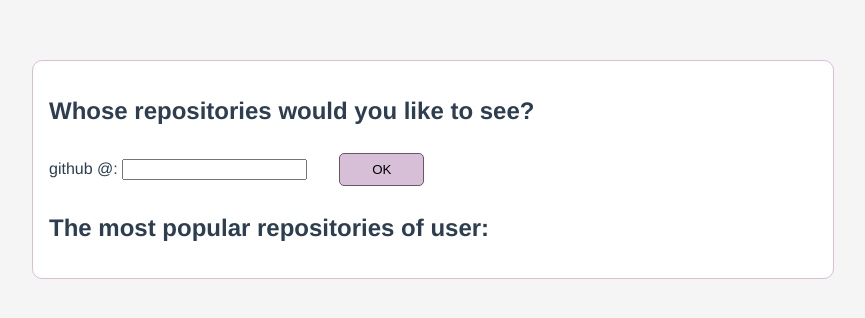
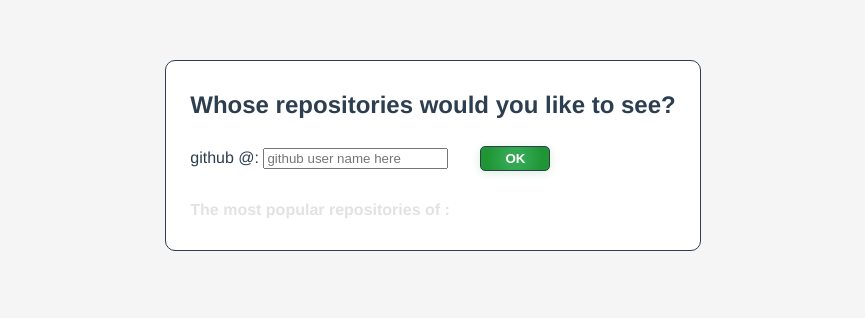
Before and after one commit to agzpie/user_repos, a Vue app: page / in a window 1280 px wide. Shown: the top 318 px of the page, without its empty margins (207-1072 px from the left). Built offline with nearby package versions, Linux system fonts and the light colour scheme; no server answers.

Commit message:
Composition API works, TODO: sorting

```diff
--- a/src/App.vue
+++ b/src/App.vue
@@ -1,40 +1,76 @@
 <template>
-      <div class="main">
-        <h2 class="header">Whose repositories would you like to see?</h2>
-        <form>
-            <label for="user-name">github @: </label>
-            <input v-model="name" type="text" id="user-name" name="user-name">
-            <button class="accept-button" @click="userName = name">OK</button>
-        </form>
+  <div class="main">
+    <h2 class="header1">Whose repositories would you like to see?</h2>
 
-        <h2 class="header">The most popular repositories of user: {{userName}}</h2>
-    </div>
+    <label for="user-name">github @: </label>
+    <input
+      v-model="name"
+      id="user-name"
+      name="user-name"
+      placeholder="github user name here"
+    />
+    <button class="accept-button" @click="userName = name; isActive = false">OK</button>
+
+
+    <h4 :class="{inactive:isActive}">
+      The most popular repositories of {{ userName }}:
+    </h4>
+
+
+
+
+      <ListElement
+        v-for="lib in data"
+        :key="lib.name"
+        :repository-name="lib.name"
+        :description="lib.description"
+        :stars="lib.stargazers_count">
+      </ListElement>
+
+     <!-- <li v-for="lib in data" :key="lib.name" >{{lib.name}}</li> -->
+
+
+  </div>
 </template>
 
 <script>
-//import UserInput from './components/UserInput';
-import {ref, watch} from "vue";
+import ListElement from './components/ListElement';
+import { ref, reactive, toRefs, watchEffect } from "vue";
+//import ListElementVue from './components/ListElement.vue';
 export default {
   name: "App",
-  components: {},
+
+  components: {
+    ListElement,
+  },
 
   setup() {
-    const name = ref(null)
-    const userName = ref(null)
+    const name = ref(null);
+    const userName = ref(null);
+    const state = reactive({ data: [] });
+   // const ListedElement = ListElement();
 
-    watch(()=> {
-      fetch('https://api.github.com/users/octocat/repos')
-      .then((response)=> response.json)
-      .then((data)=> {
-        console.log("data", data);
-      });
+    watchEffect(() => {
+      if (userName.value){
+        fetch(`https://api.github.com/users/${userName.value}/repos`)
+          .then((response) => response.json())
+          .then((data) => {
+            state.data = data;
+            console.log("data", data);
+            name.value = "";
+          });
+        //isClicked = true;
+      }
     });
 
     return {
+      isActive: true,
       name,
       userName,
-    }
-  }
+      ListElement,
+      ...toRefs(state),
+    };
+  },
 };
 </script>
 
@@ -46,26 +82,48 @@
   font-family: Avenir, Helvetica, Arial, sans-serif;
   -webkit-font-smoothing: antialiased;
   -moz-osx-font-smoothing: grayscale;
-  /*text-align: center;*/
   color: #2c3e50;
   margin-top: 60px;
 }
 
 .main {
-  max-width: 60vw;
+  width: fit-content;
   margin: auto;
   background-color: white;
-  padding: 1rem;
-  border: 1px solid thistle;
+  padding: 0.6rem 1.5rem;
+  border: 1px solid #2c3e50;
   border-radius: 10px;
+  transition: 3s;
+  transition-timing-function: ease;
+}
+
+.inactive {
+  color:rgb(226, 226, 226);
+  transition: 2s;
 }
 
 .accept-button {
-  background-color: thistle;
+  color: white;
+  font-weight: 600;
+  background: rgb(34,158,94);
+background: radial-gradient(circle, #31a851 28%, rgba(31,149,52,1) 78%);
+  background-size: 100% auto;
   margin: 0.5rem 2rem;
-  padding: 0.5rem 2rem;
-  border: 1px solid rgb(107, 85, 107);
+  padding: 0.25rem 1.5rem;
+  border: 1px solid #2c3e50;
   border-radius: 5px;
+  transition: 0.3s all ease;
+  cursor: pointer;
+  box-shadow: 0 2px 10px rgb(217, 236, 220);
+}
+.accept-button:hover {
+  background-size: 200%;
+  background-position: center;
+  box-shadow: 0 6px 16px rgb(202, 226, 205);
+  transform: translate(0px, -1px);
+  letter-spacing: 0.05rem;
 }
 
+
+
 </style>
--- /dev/null
+++ b/src/components/ListElement.vue
@@ -0,0 +1,51 @@
+<template>
+    <div>
+        <hr>
+        <p class="repo-name">
+            {{ repositoryName }}
+            &ensp;
+            <svg width="15" height="13" viewBox="0 -1 15 14" fill="none" xmlns="http://www.w3.org/2000/svg">
+                <path d="M7.5 1L9.33389 4.97587L13.6819 5.49139L10.4673 8.46413L11.3206 12.7586L7.5 10.62L3.6794 12.7586L4.5327 8.46413L1.31813 5.49139L5.66611 4.97587L7.5 1Z" stroke="#666666" stroke-width="1.2" stroke-linejoin="round"/>
+            </svg>
+
+            <span class="star"> {{ stars }}</span>
+        </p>
+        <p class="desc">{{ description }}</p>
+    </div>
+</template>
+
+<script>
+export default {
+    props: [
+        'repositoryName',
+        'description',
+        'stars'
+    ],
+}
+</script>
+
+<style>
+hr {
+    border-top: 0.6px solid #cccccc;
+}
+.repo-name {
+    font-weight: 600;
+    font-size: 1rem;
+    color: #0862CC;
+}
+
+.svg {
+    vertical-align: middle;;
+}
+
+.star {
+    vertical-align: middle;
+    font-size: 0.8rem;
+    font-weight: 500;
+    color: #595959;
+}
+
+.desc {
+    font-size: 0.8rem;
+}
+</style>
--- a/src/main.js
+++ b/src/main.js
@@ -2,3 +2,4 @@
 import App from './App.vue'
 
 createApp(App).mount('#app')
+//app.component('', ListElement);
```
Also changed, not shown: src/components/UserInput.vue (deleted, +0 -19 lines), src/assets/star.svg (added), 1 other file (tests, documents, lock files or other folders).
